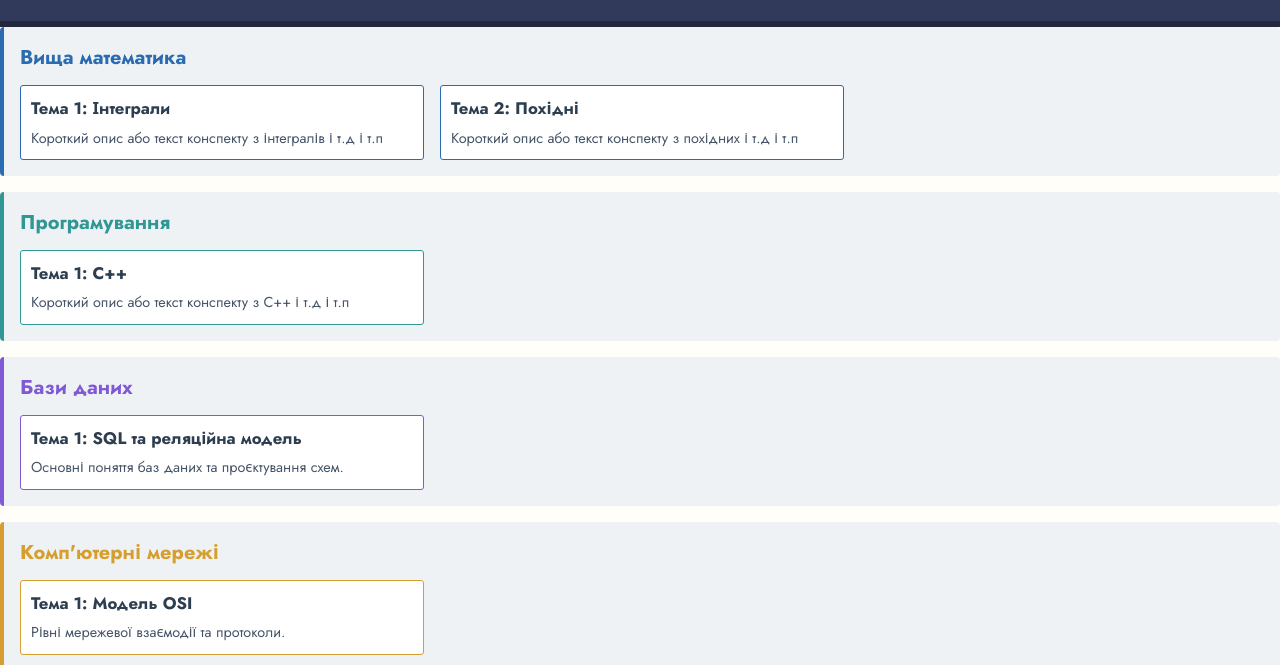
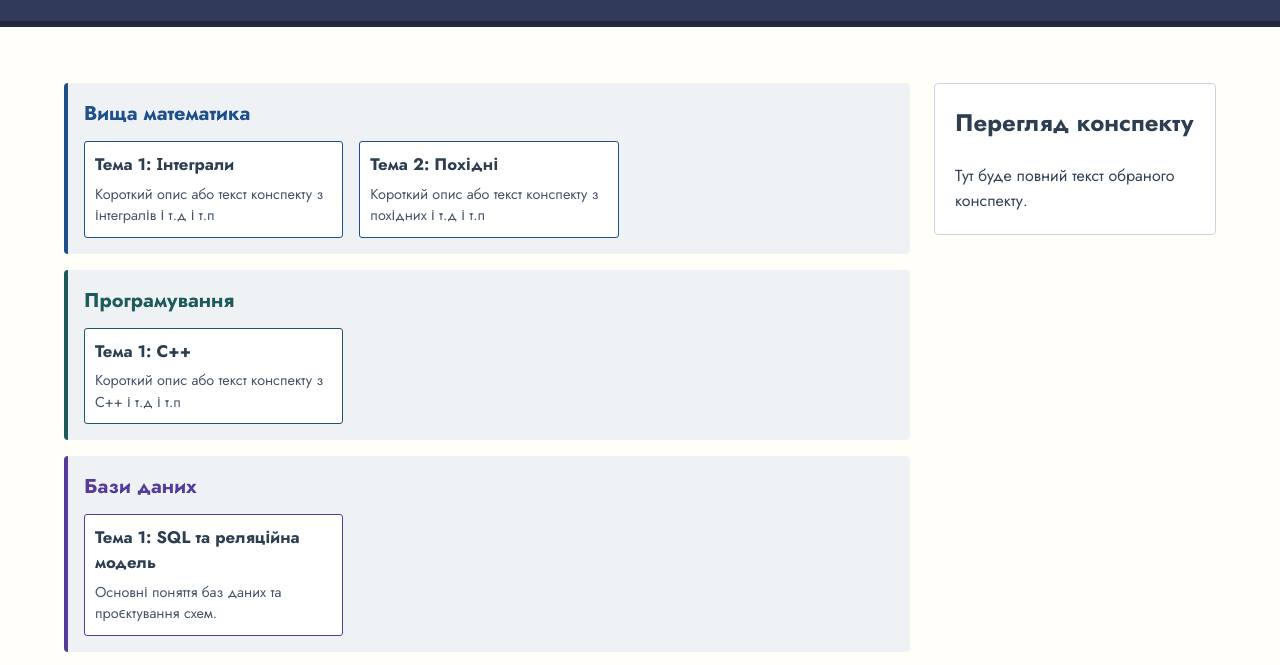
Before and after one commit to Fylhsq-FW/study-notes-organizer, a plain HTML site: page index.html in a window 1280 px wide. Shown: the part 65-730 px from the top of the page. Drawn offline with Linux system fonts and the light colour scheme.

Commit message:
виправлення контрасту кольорів та виправлення з минулої лаби

```diff
--- a/css/style.css
+++ b/css/style.css
@@ -178,51 +178,51 @@ footer {
 }
 
 #math {
-  border-left-color: #2b6cb0;
+  border-left-color: #1e4e8c;
 }
 #math h2 {
-  color: #2b6cb0;
+  color: #1e4e8c;
 }
 #math .card {
-  border-color: #2b6cb0;
+  border-color: #1e4e8c;
 }
 
 #programming {
-  border-left-color: #319795;
+  border-left-color: #1d5b5a;
 }
 #programming h2 {
-  color: #319795;
+  color: #1d5b5a;
 }
 #programming .card {
-  border-color: #319795;
+  border-color: #1d5b5a;
 }
 
 #databases {
-  border-left-color: #805ad5;
+  border-left-color: #553c9a;
 }
 #databases h2 {
-  color: #805ad5;
+  color: #553c9a;
 }
 #databases .card {
-  border-color: #805ad5;
+  border-color: #553c9a;
 }
 
 #networks {
-  border-left-color: #d69e2e;
+  border-left-color: #87550a;
 }
 #networks h2 {
-  color: #d69e2e;
+  color: #87550a;
 }
 #networks .card {
-  border-color: #d69e2e;
+  border-color: #87550a;
 }
 
 #algorithms {
-  border-left-color: #e53e3e;
+  border-left-color: #9b2c2c;
 }
 #algorithms h2 {
-  color: #e53e3e;
+  color: #9b2c2c;
 }
 #algorithms .card {
-  border-color: #e53e3e;
+  border-color: #9b2c2c;
 }
--- a/index.html
+++ b/index.html
@@ -25,6 +25,7 @@
         </nav>
     </header>
 
+    <div class="page-layout">
         <main>
             <section id="math" class="subject-section">
                 <h2>Вища математика</h2>
@@ -86,6 +87,7 @@
             <h2>Перегляд конспекту</h2>
             <p>Тут буде повний текст обраного конспекту.</p>
         </aside>
+    </div>
 
     <!-- підвал -->
     <footer>
```
Lines whose indentation alone changed are shown as unchanged.
